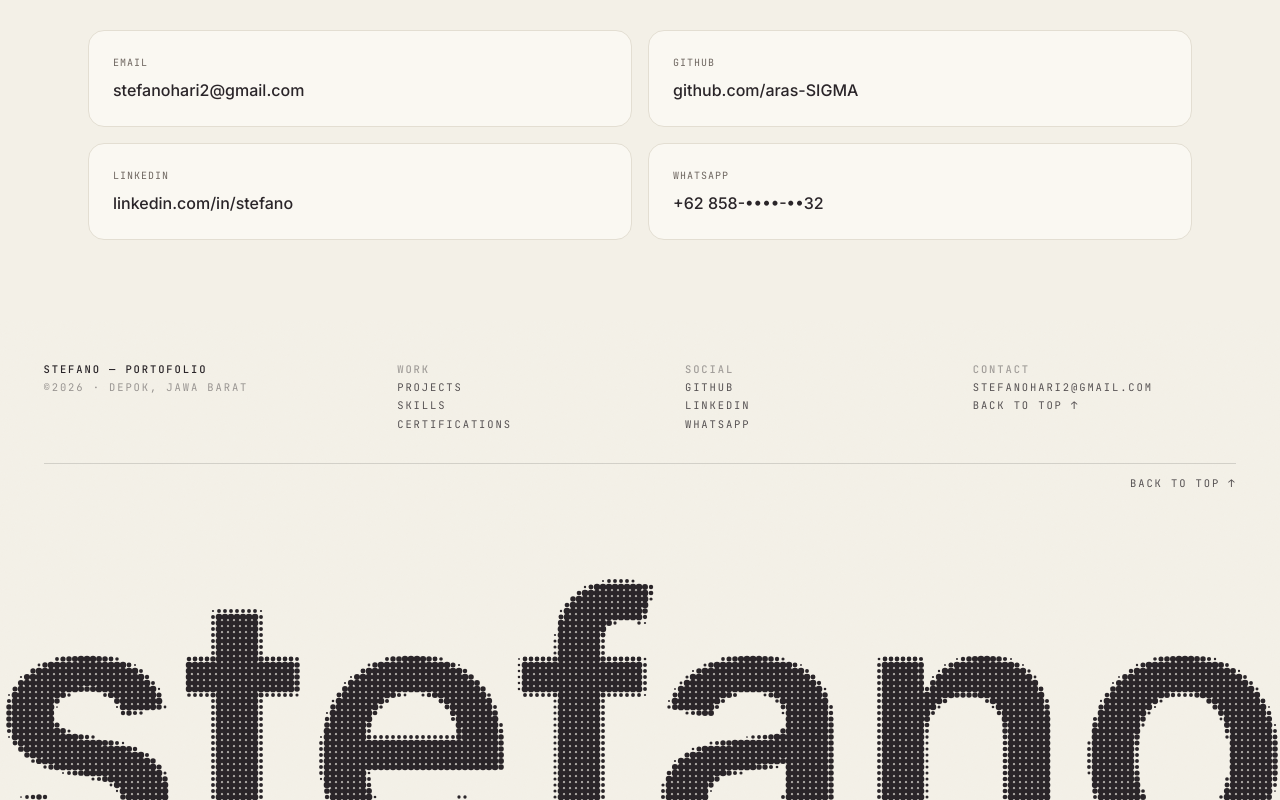
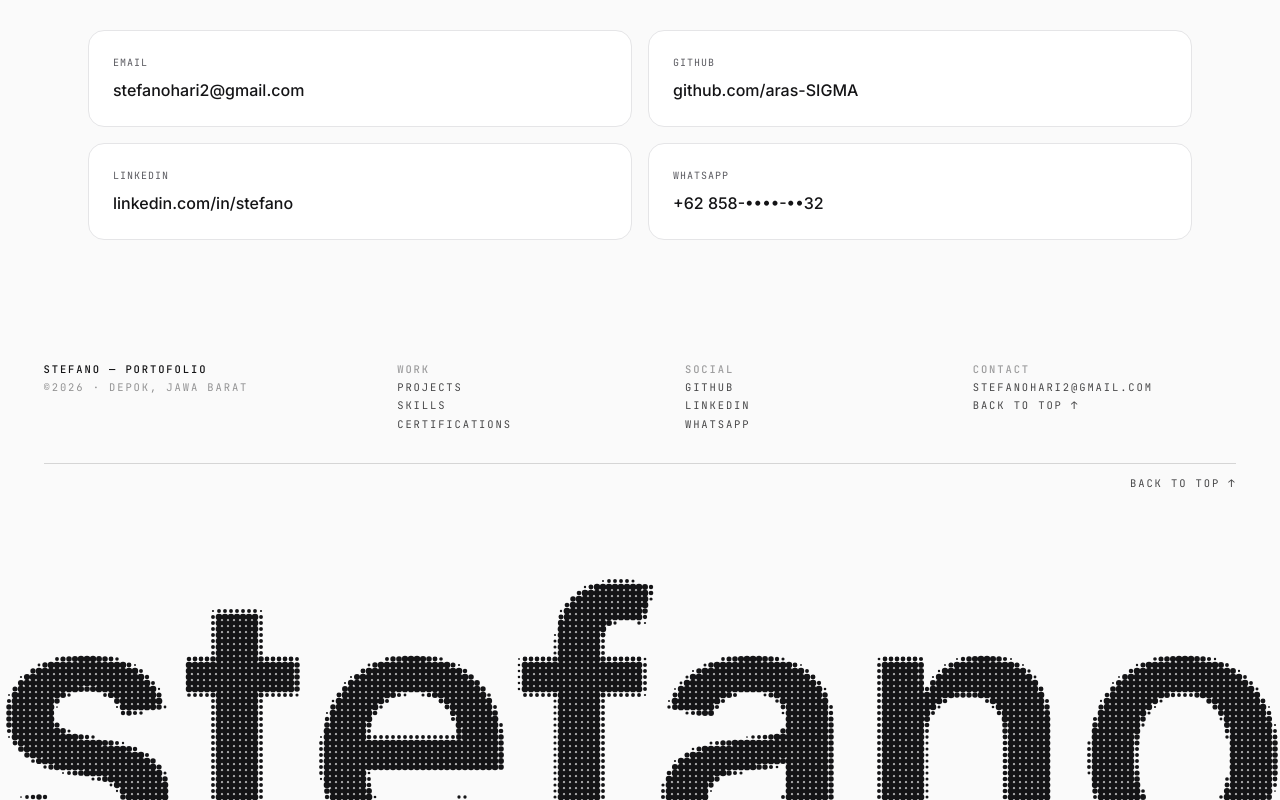
Before and after one commit to aras-SIGMA/Portofolio-stefano-2, a React (Vite) app: page / in a window 1280 px wide. Shown: the part 5194-5994 px from the top of the page. Built offline with nearby package versions, Linux system fonts and the light colour scheme; no server answers.

Commit message:
style(theme): apply 60-30-10 obsidian, soft white, and burgundy palette

```diff
--- a/index.html
+++ b/index.html
@@ -1,5 +1,5 @@
 <!doctype html>
-<html lang="id">
+<html lang="en">
   <head>
     <meta charset="UTF-8" />
     <link rel="icon" type="image/svg+xml" href="/favicon.svg" />
@@ -13,8 +13,8 @@
       name="keywords"
       content="Stefano, portofolio, frontend developer, React, Flutter, siswa RPL, magang"
     />
-    <meta name="theme-color" content="#f3f0e7" media="(prefers-color-scheme: light)" />
-    <meta name="theme-color" content="#2a2529" media="(prefers-color-scheme: dark)" />
+    <meta name="theme-color" content="#fafafa" media="(prefers-color-scheme: light)" />
+    <meta name="theme-color" content="#141416" media="(prefers-color-scheme: dark)" />
 
     <!-- Open Graph -->
     <meta property="og:type" content="website" />
--- a/src/components/Footer.tsx
+++ b/src/components/Footer.tsx
@@ -2,17 +2,19 @@ import HalftoneWordmarkFooter from "./ui/halftone-wordmark-footer";
 import { profile } from "../data/profile";
 import { useI18n } from "../i18n";
 import { useTheme } from "../hooks/useTheme";
+import { useIsMobile } from "../hooks/useIsMobile";
 
 export default function Footer() {
   const { t } = useI18n();
   const { theme } = useTheme();
+  const isMobile = useIsMobile();
   const isDark = theme === "dark";
 
-  // Warna footer mengikuti tema situs (design.md):
-  // light → Pale Ivory canvas + Charcoal ink; dark → Charcoal canvas + Ivory ink.
+  // Warna footer mengikuti tema situs (60-30-10):
+  // light → Soft White #FAFAFA + Obsidian #141416; dark → Obsidian #141416 + Soft White #F5F5F7; aksen → Burgundy #6D001A.
   const palette = isDark
-    ? { background: "#2a2529", ink: "#f3f0e7", warm: "#c9a227" }
-    : { background: "#f3f0e7", ink: "#2a2529", warm: "#b4574e" };
+    ? { background: "#141416", ink: "#f5f5f7", warm: "#6d001a" }
+    : { background: "#fafafa", ink: "#141416", warm: "#6d001a" };
 
   return (
     <div className="w-full">
@@ -46,7 +48,9 @@ export default function Footer() {
           },
         ]}
         palette={palette}
-        height="480px"
+        height={isMobile ? "460px" : "480px"}
+        dotGap={isMobile ? 8 : 6}
+        grain={isMobile ? 0 : 0.5}
       />
     </div>
   );
--- a/src/index.css
+++ b/src/index.css
@@ -1,23 +1,24 @@
 @import "tailwindcss";
 
 /*
-  Design tokens — see design.md
-  60-40-10: bg-base = 60% canvas, surface-card/accent-soft = 40% surfaces,
-  text-main/primary = 10% accent.
+  Design tokens — 60-30-10 (Obsidian #141416, Soft White #FAFAFA, Burgundy #6D001A)
+  60% Dominant: bg-base (#FAFAFA light / #141416 dark)
+  30% Secondary: surface-card, surface-border, accent-soft, text-muted
+  10% Accent: primary (#6D001A Burgundy)
 */
 @theme {
-  --color-bg-base: #f3f0e7;
-  --color-surface-card: #faf8f2;
-  --color-surface-border: #e3ded2;
-  --color-text-main: #2a2529;
-  --color-text-muted: #6e6660;
-  --color-primary: #2a2529;
-  --color-primary-contrast: #f3f0e7;
-  --color-accent-soft: #e9e3d5;
+  --color-bg-base: #fafafa;
+  --color-surface-card: #ffffff;
+  --color-surface-border: #e5e5e7;
+  --color-text-main: #141416;
+  --color-text-muted: #5a5a60;
+  --color-primary: #6d001a;
+  --color-primary-contrast: #fafafa;
+  --color-accent-soft: #f0f0f2;
 
   --color-success: #7a9b76;
   --color-warning: #c9a227;
-  --color-danger: #b4574e;
+  --color-danger: #6d001a;
 
   --font-display: "Poppins", "Space Grotesk", sans-serif;
   --font-body: "Inter", -apple-system, BlinkMacSystemFont, sans-serif;
@@ -26,16 +27,16 @@
   --font-sans: "Inter", -apple-system, BlinkMacSystemFont, sans-serif;
 }
 
-/* Dark mode: tokens swap (charcoal canvas, ivory ink) */
+/* Dark mode: 60% Obsidian #141416 canvas, 30% dark surfaces, 10% Burgundy #6D001A accent */
 .dark {
-  --color-bg-base: #2a2529;
-  --color-surface-card: #332e32;
-  --color-surface-border: #453e43;
-  --color-text-main: #f3f0e7;
-  --color-text-muted: #a79e97;
-  --color-primary: #f3f0e7;
-  --color-primary-contrast: #2a2529;
-  --color-accent-soft: #3b353a;
+  --color-bg-base: #141416;
+  --color-surface-card: #1c1c1f;
+  --color-surface-border: #2c2c30;
+  --color-text-main: #f5f5f7;
+  --color-text-muted: #a1a1aa;
+  --color-primary: #6d001a;
+  --color-primary-contrast: #fafafa;
+  --color-accent-soft: #252529;
 }
 
 /* shadcn token aliases — ActivityHeatmap and other shadcn-style components
```
